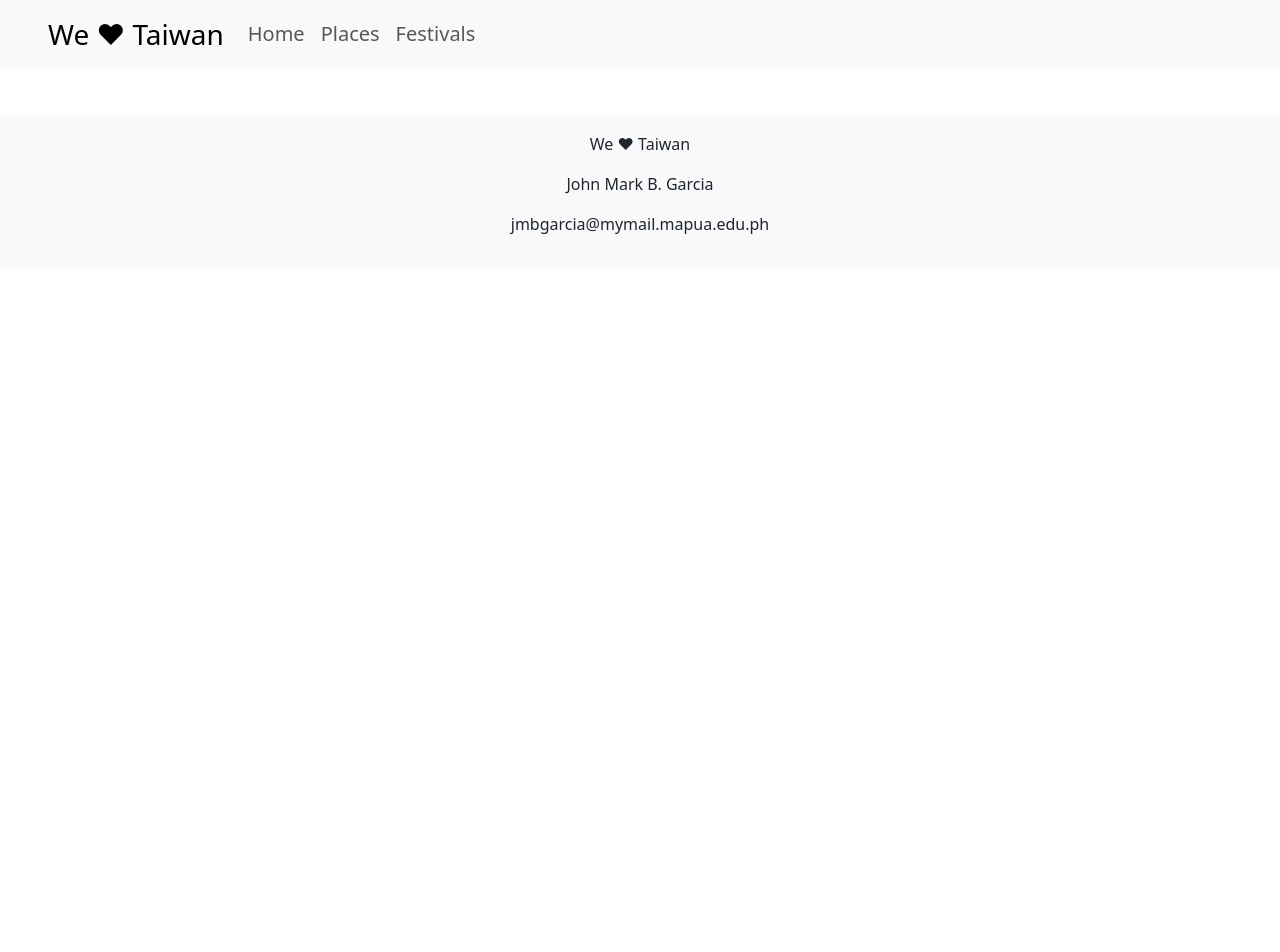
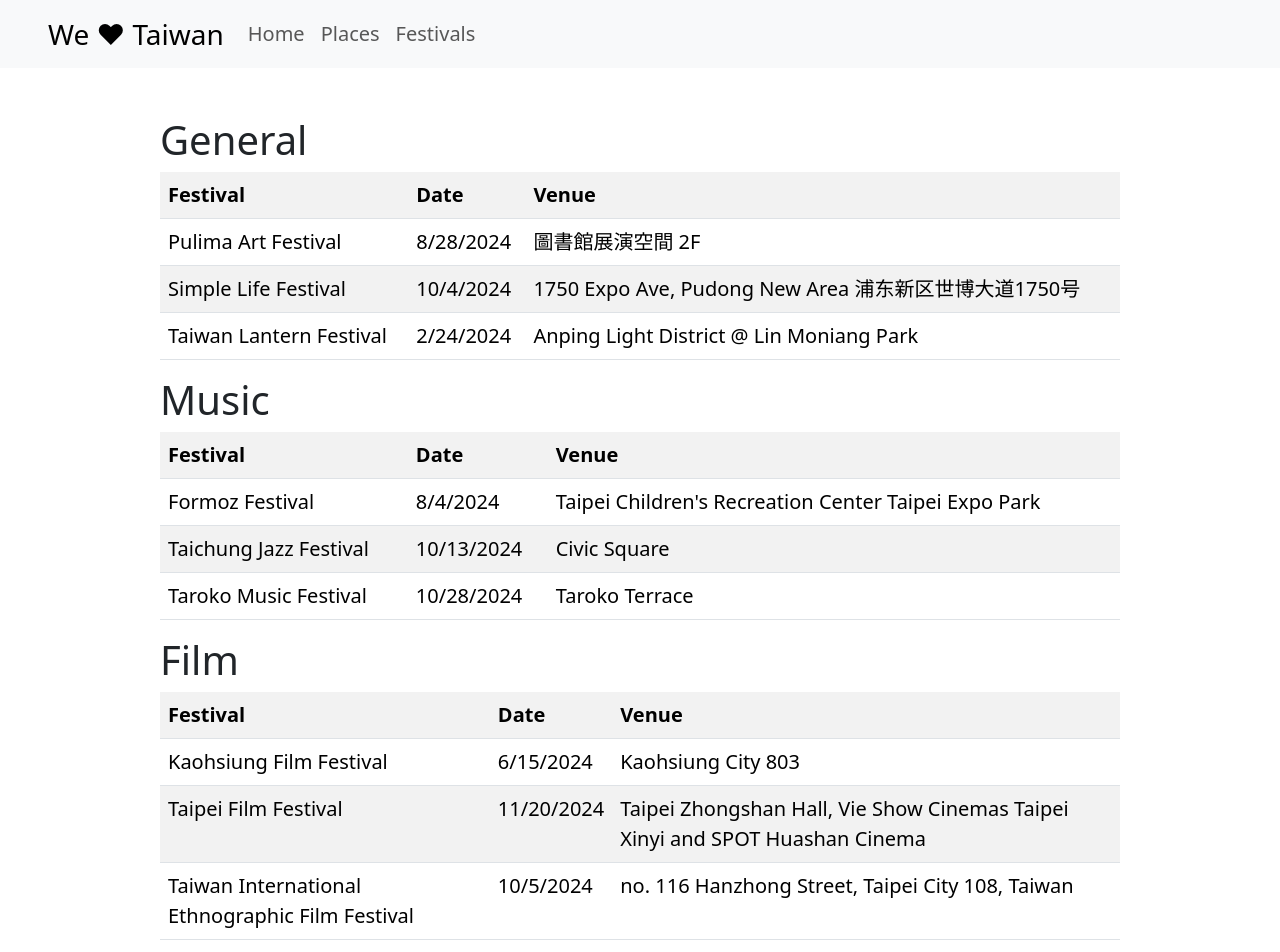
Before and after one commit to mozes-lol/iLoveTaiwan, a plain HTML site: page festivals.html in a window 1280 px wide. Shown: the top 952 px of the page. Before the commit the page ends 800 px from the top, so only its background shows below. Drawn offline with nearby package versions, Linux system fonts and the light colour scheme.

Commit message:
festivals listings

```diff
--- a/festivals.html
+++ b/festivals.html
@@ -28,8 +28,71 @@
     </ul>
   </div>
 </nav>
+
 <div class="my-5 mx-auto fs-5" style="width: 75%;">
-
+  <h1>General</h1>
+  <table class="table table-striped">
+    <th>Festival</th>
+    <th>Date</th>
+    <th>Venue</th>
+    <tr>
+      <td>Pulima Art Festival</td>
+      <td>8/28/2024</td>
+      <td>圖書館展演空間 2F</td>
+    </tr>
+    <tr>
+      <td>Simple Life Festival</td>
+      <td>10/4/2024</td>
+      <td>1750 Expo Ave, Pudong New Area 浦东新区世博大道1750号</td>
+    </tr>
+    <tr>
+      <td>Taiwan Lantern Festival</td>
+      <td>2/24/2024</td>
+      <td>Anping Light District @ Lin Moniang Park</td>
+    </tr>
+  </table>
+  <h1>Music</h1>
+  <table class="table table-striped">
+    <th>Festival</th>
+    <th>Date</th>
+    <th>Venue</th>
+    <tr>
+      <td>Formoz Festival</td>
+      <td>8/4/2024</td>
+      <td>	Taipei Children's Recreation Center Taipei Expo Park</td>
+    </tr>
+    <tr>
+      <td>Taichung Jazz Festival</td>
+      <td>10/13/2024</td>
+      <td>Civic Square</td>
+    </tr>
+    <tr>
+      <td>Taroko Music Festival</td>
+      <td>10/28/2024</td>
+      <td>Taroko Terrace</td>
+    </tr>
+  </table>
+  <h1>Film</h1>
+  <table class="table table-striped">
+    <th>Festival</th>
+    <th>Date</th>
+    <th>Venue</th>
+    <tr>
+      <td>Kaohsiung Film Festival</td>
+      <td>6/15/2024</td>
+      <td>Kaohsiung City 803</td>
+    </tr>
+    <tr>
+      <td>Taipei Film Festival</td>
+      <td>11/20/2024</td>
+      <td>Taipei Zhongshan Hall, Vie Show Cinemas Taipei Xinyi and SPOT Huashan Cinema</td>
+    </tr>
+    <tr>
+      <td>Taiwan International Ethnographic Film Festival</td>
+      <td>10/5/2024</td>
+      <td>no. 116 Hanzhong Street, Taipei City 108, Taiwan</td>
+    </tr>
+  </table>
 </div>
 
 
```
Also changed, not shown: places.html (+1 -1 lines).
